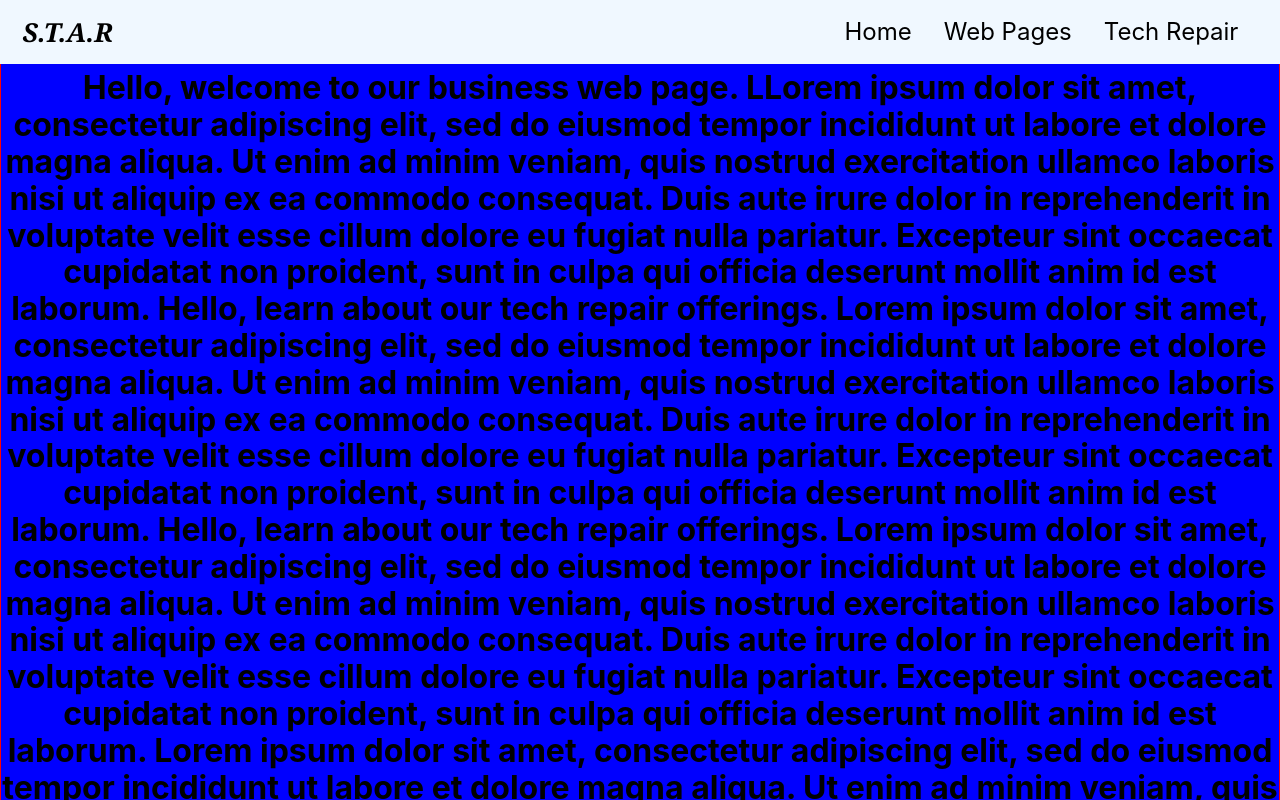
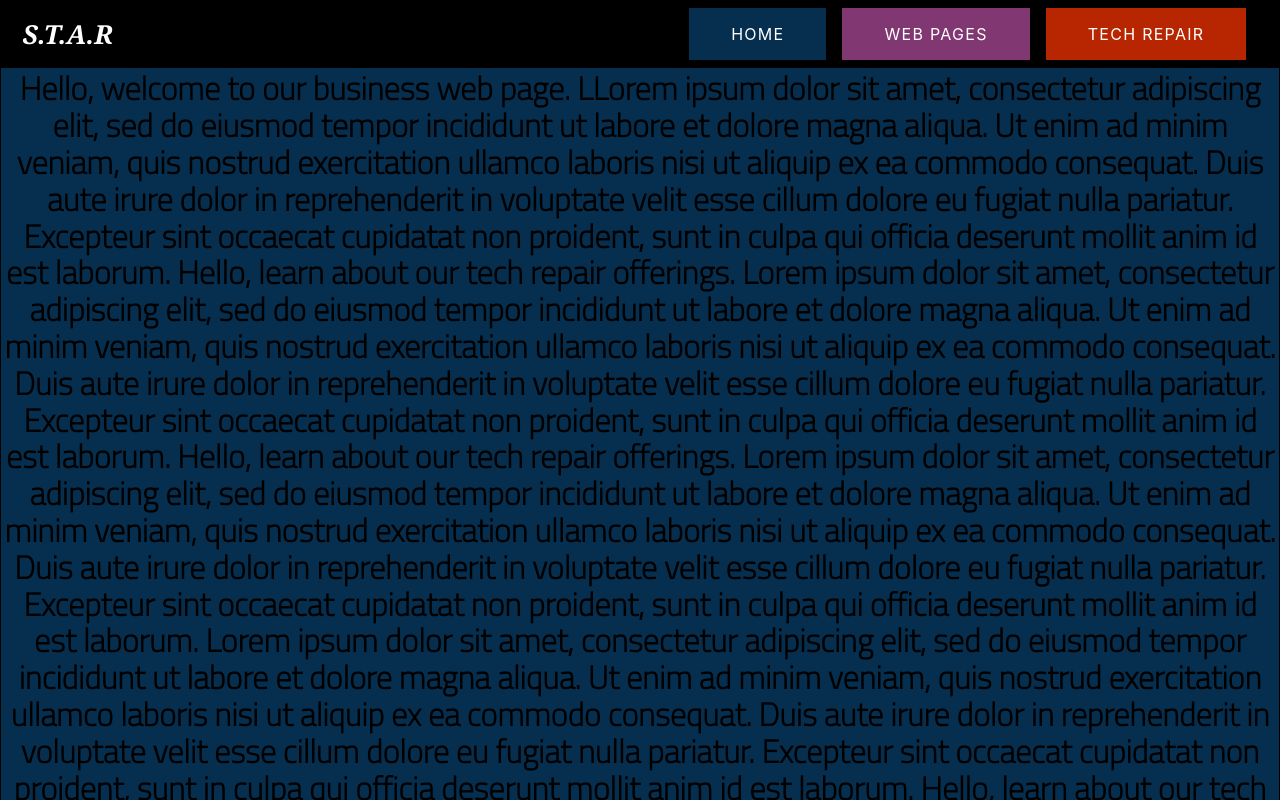
Before and after one commit to SomeRandom02/STAR_Services, a React (Create React App) app: page / in a window 1280 px wide. Shown: the top 800 px of the page. Built offline with nearby package versions, Linux system fonts and the light colour scheme.

Commit message:
new webpage styles

```diff
--- a/src/Components/Body/Home/Home.css
+++ b/src/Components/Body/Home/Home.css
@@ -1,3 +1,3 @@
 #home {
-    background-color: blue;
+    background-color: #062f4f;
 }
--- a/src/Components/Body/TechRepair/TechRepair.css
+++ b/src/Components/Body/TechRepair/TechRepair.css
@@ -1,3 +1,3 @@
 #techrepair {
-    background-color: green;
+    background-color: #B82601;
 }
--- a/src/Components/Body/WebPages/WebPages.css
+++ b/src/Components/Body/WebPages/WebPages.css
@@ -1,3 +1,3 @@
 #webpages {
-    background-color: orange;
+    background-color: #813772;
 }
--- a/src/Components/Footer/Footer.css
+++ b/src/Components/Footer/Footer.css
@@ -0,0 +1,4 @@
+#footer{
+    background-color: black;
+    color: white;
+}
--- a/src/Components/Footer/Footer.js
+++ b/src/Components/Footer/Footer.js
@@ -1,10 +1,13 @@
 import react from "react";
+import "./Footer.css"
 
 const Footer = () => {
     return(
-        <div className="bg-purple" style={{display: 'flex', justifyContent: 'center'}}>
-            <h1>This is the footer.</h1>
-        </div>
+        <section id="footer">
+            <div style={{display: 'flex', justifyContent: 'center'}}>
+                <h1>This is the footer.</h1>
+            </div>
+        </section>
     )
 }
 
--- a/src/Components/TopBar/Logo/Logo.js
+++ b/src/Components/TopBar/Logo/Logo.js
@@ -3,7 +3,7 @@ import react from "react";
 const Logo = () => {
     return(
         <div className="ma mt0">
-            <h3 className="pa3 b i georgia">S.T.A.R</h3>
+            <h3 className="pa3 b i white georgia">S.T.A.R</h3>
         </div>
     )
 }
--- a/src/Components/TopBar/NavBar/NavBar.js
+++ b/src/Components/TopBar/NavBar/NavBar.js
@@ -1,11 +1,13 @@
 import react from "react";
+import "./NavBar.scss"
+
 
 const NavBar = () => {
     return(
         <nav style={{display: 'flex', justifyContent: 'flex-end'}}>
-            <a className = "f3 link dim black pa3 pointer" href="#">Home</a>
-            <a className="f3 link dim black pa3 pointer" href="#webpages">Web Pages</a>
-            <a className="f3 link dim black pa3 pointer" href="#techrepair">Tech Repair</a>
+            <a className="btn btn1 ma2" id = "button" href="#">Home</a>
+            <a className="btn btn2 ma2" id = "button" href="#webpages">Web Pages</a>
+            <a className="btn btn3 ma2" id = "button" href="#techrepair">Tech Repair</a>
         </nav>
     )
 }
--- /dev/null
+++ b/src/Components/TopBar/NavBar/NavBar.scss
@@ -0,0 +1,83 @@
+@import url('https://fonts.googleapis.com/css?family=Rubik:500');
+
+* {
+  padding:0;
+  margin:0;
+}
+
+
+.btn {
+  padding: 16px 42px;
+  box-shadow: 0px 0px 12px -2px rgba(0,0,0,0.2);
+  line-height: 1.25;
+  background: #35dcf2;
+  text-decoration: none;
+  color: white;
+  font-size: 16px;
+  letter-spacing: .08em;
+  text-transform: uppercase;
+  position: relative;
+  transition: background-color .6s ease;
+  overflow: hidden;
+  &:after {
+    content: "";
+    position: absolute;
+    width: 0;
+    height: 0;
+    top: 50%;
+    left: 50%;
+    top: var(--mouse-y);
+    left: var(--mouse-x);
+    transform-style: flat;
+    transform: translate3d(-50%,-50%,0);
+    background: rgba(white,.1);
+    border-radius: 100%;
+    transition: width .3s ease, height .3s ease;
+  }
+  &:focus,
+  &:hover {
+      background: darken(#35dcf2,10%);
+  }
+  &:active {
+    &:after {
+      width: 300px;
+      height: 300px;
+    }
+  }
+}
+
+.btn1 {
+    background: #062f4f;
+    color: white;
+    &after{
+        background: rgba(white,.1);
+    }
+    &:focus,
+    &:hover {
+        background: darken(#062f4f,10%);
+    }
+}
+
+.btn2{
+    background: #813772;
+    color: white;
+    &after{
+        background: rgba(white,.1);
+    }
+    &:focus,
+    &:hover {
+        background: darken(#813772,10%);
+    }
+}
+
+.btn3{
+    background: #B82601;
+    color: white;
+    &after{
+        background: rgba(white,.1);
+    }
+    &:focus,
+    &:hover {
+        background: darken(#B82601,10%);
+    }
+}
--- a/src/Components/TopBar/TopBar.css
+++ b/src/Components/TopBar/TopBar.css
@@ -6,7 +6,7 @@
     top: 0;
     width: 100%;
     overflow: hidden;
-    background-color: aliceblue;
+    background-color: black;
 }
 
 .nav {
--- a/src/Components/TopBar/TopBar.js
+++ b/src/Components/TopBar/TopBar.js
@@ -7,10 +7,10 @@ const TopBar = () => {
     return(
         <div className="topBar">
             <div className="logo">
-            <Logo />
+                <Logo />
             </div>
-            <div className="nav">
-            <NavBar />
+            <div className="nav" >
+                <NavBar />
             </div>
         </div>
 
--- a/src/index.css
+++ b/src/index.css
@@ -1,3 +1,6 @@
+@import url('https://fonts.googleapis.com/css2?family=Titillium+Web:wght@200&display=swap');
+
+
 body {
   margin: 0;
   font-family: -apple-system, BlinkMacSystemFont, 'Segoe UI', 'Roboto', 'Oxygen',
@@ -14,7 +17,12 @@ code {
 
 html{scroll-behavior: smooth;}
 
-#home, #webpages, #techrepair {
-  border: 1px solid red;
+#home, #webpages, #techrepair{
+  border: 1px solid black;
   padding-top: 6vh;
+  font-family: 'Titillium Web', sans-serif;
 }
+
+#footer{
+  font-family: 'Titillium Web', sans-serif;
+}
```
